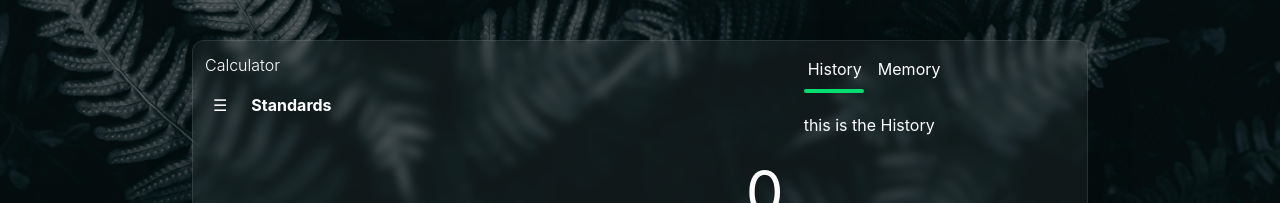
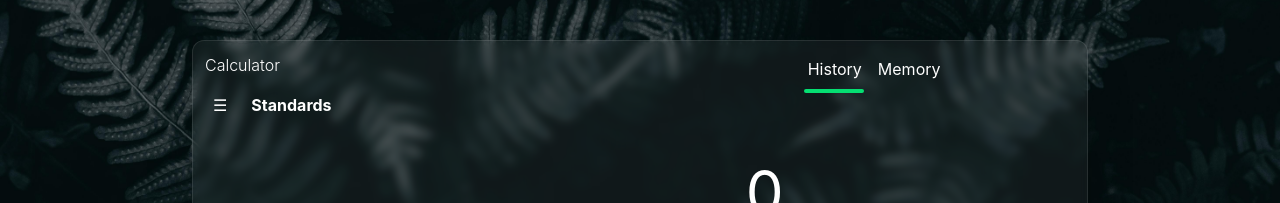
Before and after one commit to KuldeepBhagat/Calculator, a React (Vite) app: page / in a window 1280 px wide. Shown: the top 203 px of the page. Built offline with nearby package versions, Linux system fonts and the light colour scheme.

Commit message:
calculator logic 2.0

```diff
--- a/src/components/Calculator.tsx
+++ b/src/components/Calculator.tsx
@@ -7,7 +7,7 @@ import { useState } from 'react'
 
 export default function Calculator() {
 
-    interface Operations {
+    interface HistoryType {
         num1: string,
         operator: string,
         num2: string,
@@ -17,35 +17,51 @@ export default function Calculator() {
     const [CurrentNumber, setCurrentNumber] = useState<Array<string>>(["0"])
     const [Record, setRecord] = useState<Array<string>>([])
     const [waitingState, setWaitingState] = useState<boolean[]>([false, false])
-    const [operationPipeline, setOperationPipeline] = useState<Operations[]>([])
+    const [operationPipeline, setOperationPipeline] = useState({
+        num1: "",
+        num2: "",
+        operator: ""
+    })
+    const [historyPipeline, setHistory] = useState<HistoryType[]>([])
 
     const operands: string[] = ["0", "1", "2", "3", "4", "5", "6", "7", "8", "9", "."]
     const operators: string[] = ["+", "−", "÷", "×"]
     const specialOperators: string[] = ["%", "¹/ₓ", "x²", "√x"]
     const ControlButtons: string[] = ["⌫", "C", "CE"]
 
-    console.log(operationPipeline)
+    function Calculate(key: string): number {
 
-    function Calculate(key: string): number {
-        const num1 = parseFloat(operationPipeline.at(-1)?.num1!)
-        const operator = operationPipeline.at(-1)?.operator
-        const num2 = parseFloat(CurrentNumber.join(''))
+
+        let num1 = parseFloat(operationPipeline.num1)
+        const operator = operationPipeline.operator
+        let num2 = parseFloat(CurrentNumber.join(''))
         let result: number;
 
-        switch(operator) {
+        if (Record.at(-1) === "=") {
+            num1 = parseFloat(CurrentNumber.join(''))
+            num2 = parseFloat(operationPipeline.num2)
+        }
+
+        switch (operator) {
             case "+": result = num1 + num2
-                      break;
+                break;
             case "−": result = num1 - num2
-                      break
+                break
             case "×": result = num1 * num2
-                      break;
+                break;
             case "÷": result = num1 / num2
-                      break
+                break
             default: result = 0
         }
 
+        setHistory(prev => [...prev, {
+            num1: `${num1}`,
+            operator: operator,
+            num2: `${num2}`,
+            result: `${result}`
+        }])
+
         return result
-
     }
 
     function calculate(key: string): void {
@@ -78,6 +94,12 @@ export default function Calculator() {
             if (waitingState[0]) {
                 setCurrentNumber([])
             }
+
+            if (Record.at(-1) === "=") {
+                setRecord([])
+                setCurrentNumber([])
+            }
+
             setCurrentNumber(prev => [...prev, key])
             setWaitingState([false, false])
         }
@@ -88,27 +110,20 @@ export default function Calculator() {
             if (operators.includes(Record.at(-1)!)) {
                 setRecord(prev => [...prev.slice(0, -1), key])
 
-                if (waitingState[1] && operationPipeline.at(-1)?.operator) {
-                    setOperationPipeline(prev => {
-                        const lastIndex = prev.length - 1;
-                        return prev.map((val, index) => {
-                            if (index === lastIndex) {
-                                return { ...val, operator: key }
-                            }
-                            return val;
-                        })
-                    })
+                if (waitingState[1] && operationPipeline.operator) {
+                    setOperationPipeline(prev => ({
+                        ...prev,
+                        operator: key
+                    }))
                 }
-
             } else {
                 const CompleteNumber = CurrentNumber.join('');
                 setRecord([CompleteNumber, key])
-                setOperationPipeline(prev => [...prev, {
+                setOperationPipeline(prev => ({
+                    ...prev,
                     num1: CompleteNumber,
                     operator: key,
-                    num2: "",
-                    result: ""
-                }])
+                }))
             }
 
             if (!waitingState[1] && Record.length > 1) {
@@ -116,30 +131,36 @@ export default function Calculator() {
                 const result = Calculate(key)
                 const num2 = parseFloat(CurrentNumber.join(''))
 
+
                 setRecord([`${result}`, key])
                 setCurrentNumber([`${result}`])
-                setOperationPipeline(prev => {
-                    const length = operationPipeline.length - 1
-                    return prev.map((val, index) => {
-                        if(index === length) {
-                            return {...val, num1: `${result}`, operator: key, num2: `${num2}`}
-                        }
-                        return val
-                    })
-                })
+                setOperationPipeline(prev => ({ ...prev, num1: `${result}`, operator: key, num2: `${num2}` }))
             }
 
-            if(!waitingState[1] && Record.length > 1 && key === "=") {
-                let result = Calculate(key)
+        }
 
+        if (Record.length > 1 && key === "=") {
+            // this code can be sorted but im too lazy to do so
+            const operator = Record.at(1)
+            if (Record.at(-1) === "=") {
+                setRecord(prev => prev.map((val, index) => index === 0 ? CurrentNumber.join('') : val))
+                const result = Calculate(operator!)
+                setCurrentNumber([`${result}`])
+                setOperationPipeline(prev => ({ ...prev, num1: `${result}` }))
+            } else {
+                const result = Calculate(operator!)
+                const num2 = parseFloat(CurrentNumber.join(''))
+                setRecord(prev => [...prev, `${num2}`, "="])
+                setCurrentNumber([`${result}`])
+                setOperationPipeline(prev => ({ ...prev, num1: `${result}`, operator: operator!, num2: `${num2}` }))
             }
         }
     }
 
     return (
         <div className="max-w-4xl
-                        min-h-9/10
-                        w-full
+                        h-[90vh]
+                        w-[95%]
                         backdrop-blur-xs
                         bg-white/5
                         border border-white/10
@@ -149,6 +170,7 @@ export default function Calculator() {
                         flex-row
                         z-20
                         relative
+                        overflow-hidden
                         ">
             <div className="flex flex-col flex-2 text-white m-1">
                 <Header />
@@ -156,8 +178,8 @@ export default function Calculator() {
                 <MemoryButton />
                 <Keypad calculate={calculate} />
             </div>
-            <div className="flex-1 flex flex-col">
-                <HistoryAndMemory />
+            <div className="flex-1 flex flex-col min-h-0">
+                <HistoryAndMemory historyPipeline={historyPipeline} />
             </div>
         </div>
     )
--- a/src/components/HistoryAndMem.tsx
+++ b/src/components/HistoryAndMem.tsx
@@ -1,11 +1,22 @@
 import { useState } from "react"
 
-export default function HistoryAndMemory() {
+type operation = {
+        num1: string,
+        operator: string,
+        num2: string,
+        result: string
+    }
+
+type props = {
+    historyPipeline: operation[]
+}
+
+export default function HistoryAndMemory({historyPipeline}: props) {
     const buttonStyle = "p-2 hover:text-white/50"
 
     const [activeTab, setActiveTab] = useState<string>("History");
     return (
-        <>
+        <div className="flex flex-col h-full min-h-0">
             <div className="items-center flex-row p-2 gap-2 text-white">
                 <button className={buttonStyle} onClick={(() => setActiveTab("History"))}>History</button>
                 <button className={buttonStyle} onClick={() => setActiveTab("Memory")}>Memory</button>
@@ -18,16 +29,30 @@ export default function HistoryAndMemory() {
                                 "translate-x-19"}`}>
                 </div>
             </div>
-            <div className={`flex-1 p-3 text-white ${activeTab === "Memory" ?
-                                                       "hidden" : null
-            }`}>
-                <h1>this is the History</h1>
+            <div className={`flex-1 min-h-0  p-3
+                           text-white flex
+                             flex-col overflow-y-auto
+                             [&::-webkit-scrollbar]:w-1.5
+                             [&::-webkit-scrollbar]:bg-transparent
+                             [&::-webkit-scrollbar-thumb]:bg-white/10
+                             [&::-webkit-scrollbar-thumb]:rounded-full
+                             hover:[&::-webkit-scrollbar-thumb]:bg-white/20
+
+             ${activeTab === "Memory" ?
+                                                      "hidden" : ""}`}>
+                {historyPipeline.map((m, index) => {
+                    return (
+                        <button key={index} className="p-3 shrink-0 flex justify-end text-white/40 hover:bg-white/10 cursor-pointer rounded-sm">
+                            {m.num1} {m.operator} {m.num2} = {m.result}
+                        </button>
+                    )
+                })}
             </div>
             <div className={`flex-1 p-3 text-white ${activeTab === "History" ?
-                                                       "hidden" : null
+                                                       "hidden" : ""
             }`}>
-                <h1>this is the Memory</h1>
+                <h1></h1>
             </div>
-        </>
+        </div>
     )
 }
```
